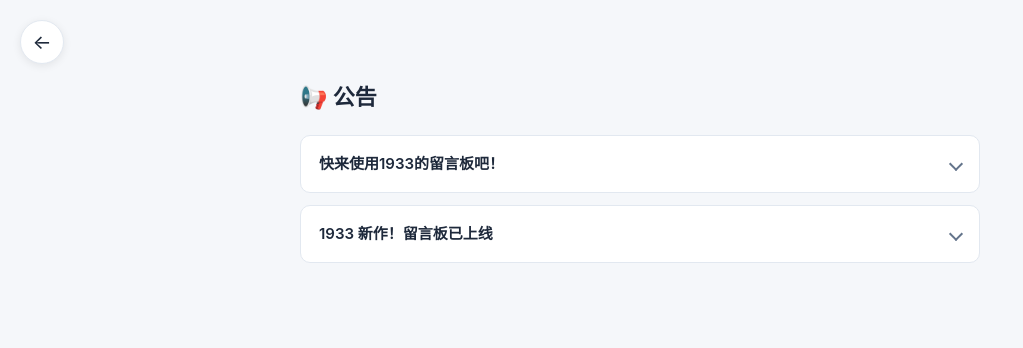
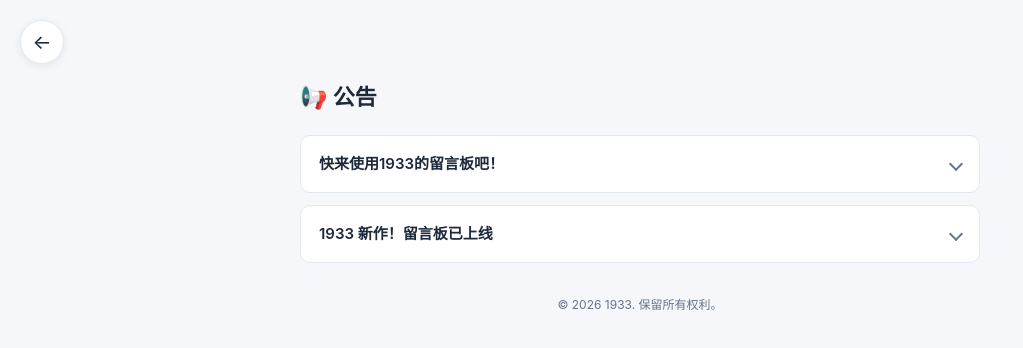
Before and after one commit to hr1933/abc, a plain HTML site: page index.html in a window 1280 px wide. Shown: the whole page, without its empty margins (0-1023 px from the left). Drawn offline with Linux system fonts and the light colour scheme.

Commit message:
更新 index.html

```diff
--- a/index.html
+++ b/index.html
@@ -196,7 +196,9 @@
       </div>
     </details>
   </div>
-
+<footer style="max-width:680px;margin:32px auto 0;text-align:center;font-size:12px;color:#64748b;">
+  © 2026 1933. 保留所有权利。
+</footer>
   <script>
     document.querySelectorAll('details.notice').forEach(function (item) {
       item.addEventListener('toggle', function () {
```
